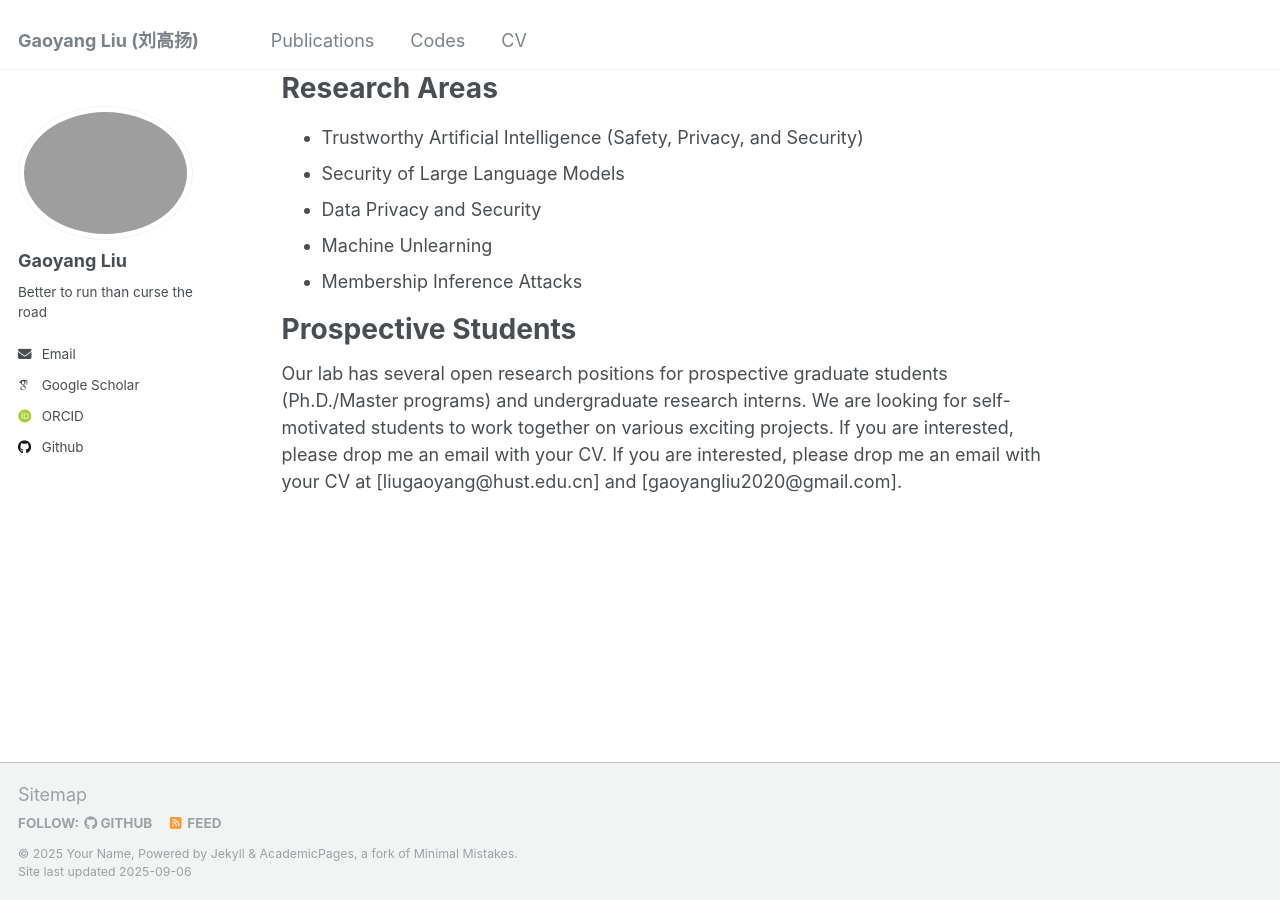
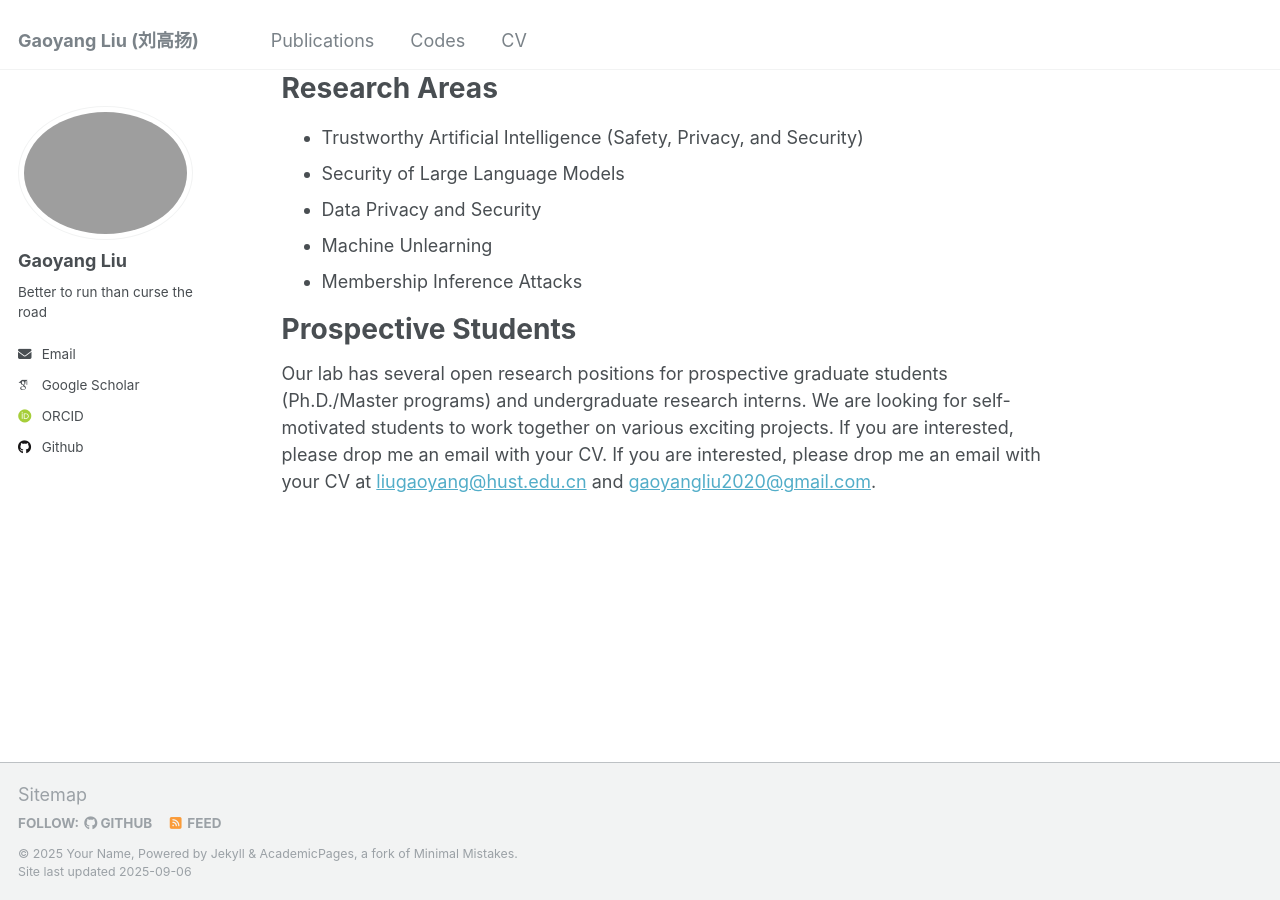
Before and after one commit to gyliu1991/gyliu1991.github.io, a Jekyll site: the page built from _pages/about.md, in a window 1280 px wide and 900 px high, scrolled down 909 px. Built offline with Jekyll 4.4.1, drawn with Linux system fonts in a browser that asks for light colours; some web fonts are replaced; part of the change alters nothing that is shown.

```diff
--- a/_pages/about.md
+++ b/_pages/about.md
@@ -36,4 +36,4 @@ Research Areas
 
 Prospective Students
 ====
-Our lab has several open research positions for prospective graduate students (Ph.D./Master programs) and undergraduate research interns. We are looking for self-motivated students to work together on various exciting projects. If you are interested, please drop me an email with your CV. If you are interested, please drop me an email with your CV at [liugaoyang@hust.edu.cn] and [gaoyangliu2020@gmail.com].
+Our lab has several open research positions for prospective graduate students (Ph.D./Master programs) and undergraduate research interns. We are looking for self-motivated students to work together on various exciting projects. If you are interested, please drop me an email with your CV. If you are interested, please drop me an email with your CV at [liugaoyang@hust.edu.cn](liugaoyang@hust.edu.cn) and [gaoyangliu2020@gmail.com](gaoyangliu2020@gmail.com).
```
